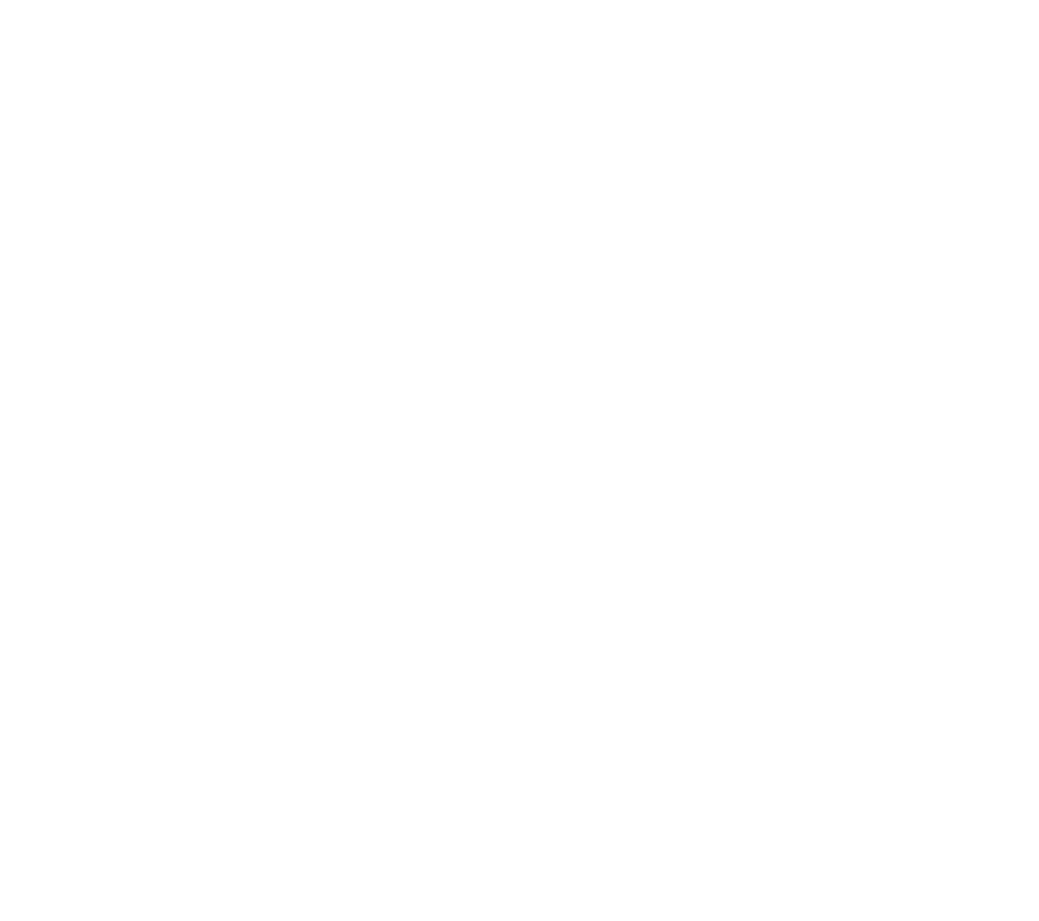
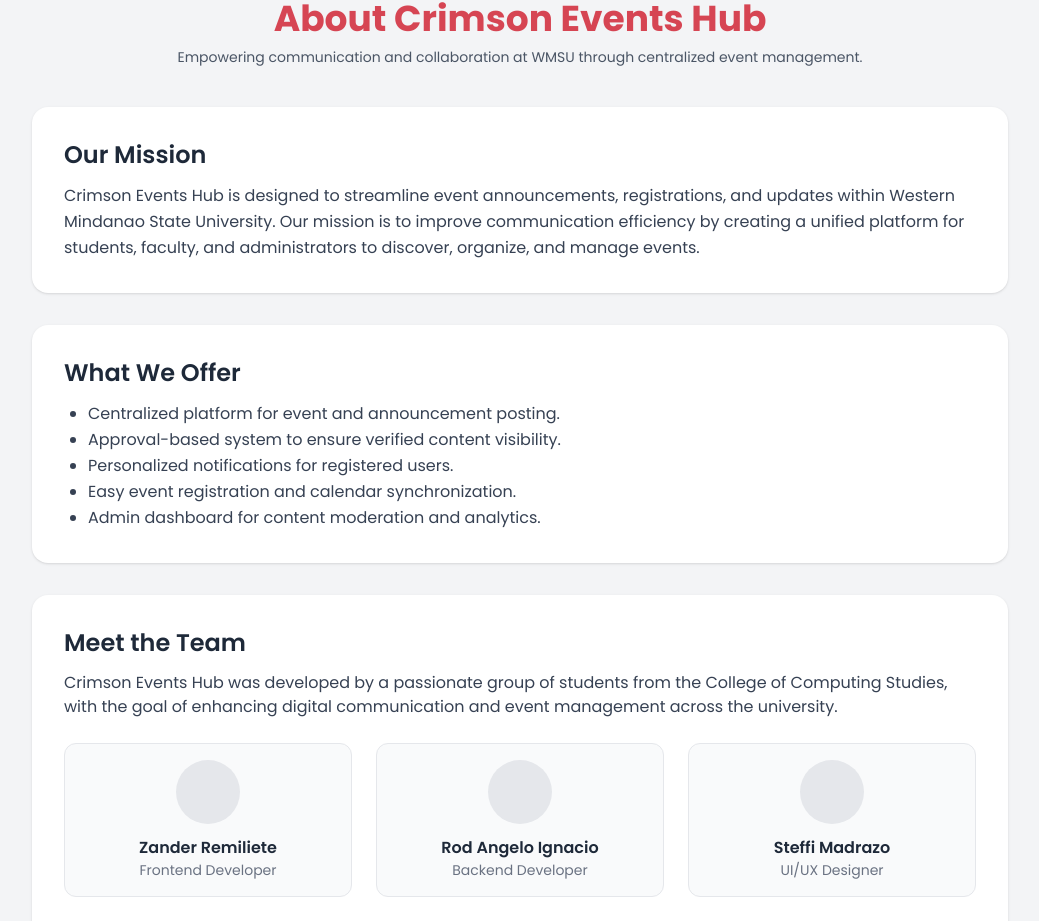
Before and after one commit to Rod2244/Crimson-Events-Hub, a React (Vite) app in the folder Frontend/: page /about in a window 1280 px wide. Before the commit this address had no page. Shown: the part 113-1034 px from the top of the page, without its empty margins (120-1159 px from the left). Before the commit the page ends 800 px from the top, so only its background shows below. Built offline with nearby package versions, Linux system fonts and the light colour scheme.

Commit message:
Added about page and modify some files

```diff
--- a/Frontend/src/App.jsx
+++ b/Frontend/src/App.jsx
@@ -2,6 +2,7 @@
 import LoginPage from "./pages/LoginPage";
 import SignupPage from "./pages/SignupPage";
 import HomePage from "./pages/HomePage";
+import AboutPage from "./pages/AboutPage";
 
 export default function App() {
   return (
@@ -11,6 +12,7 @@
         <Route path="/login" element={<LoginPage />} />
         <Route path="/signup" element={<SignupPage />} />
         <Route path="/homepage" element={<HomePage />} />
+        <Route path="/about" element={<AboutPage />} />
       </Routes>
     </Router>
   );
--- a/Frontend/src/components/Navbar.jsx
+++ b/Frontend/src/components/Navbar.jsx
@@ -1,7 +1,8 @@
 import { useState, useRef, useEffect } from "react";
 import { useNavigate } from "react-router-dom";
 import logo from "../assets/logo.jpg";
-import { Search, Bell, LogOut } from "lucide-react";
+import Button from "./Button";
+import { Search, Bell, LogOut, Contact } from "lucide-react";
 
 export default function Navbar() {
   const [showMenu, setShowMenu] = useState(false);
@@ -18,6 +19,11 @@
     return () => document.removeEventListener("mousedown", handleClickOutside);
   }, []);
 
+  const handleAboutus = () => {
+    localStorage.removeItem("user");
+    setShowMenu(false);
+    navigate("/about");
+  };
 
   const handleLogout = () => {
     localStorage.removeItem("user");
@@ -67,12 +73,18 @@
             <p className="px-4 py-2 text-sm border-b">
               Logged in as <span className="font-semibold">Marie</span>
             </p>
-            <button
+            <Button
+              onClick={handleAboutus}
+              className="w-full flex items-center gap-2 px-4 py-2 text-sm text-left hover:bg-gray-100 transition"
+            >
+              <Contact size={16} /> About Us
+            </Button>
+            <Button
               onClick={handleLogout}
               className="w-full flex items-center gap-2 px-4 py-2 text-sm text-left hover:bg-gray-100 transition"
             >
               <LogOut size={16} /> Logout
-            </button>
+            </Button>
           </div>
         )}
       </div>
--- /dev/null
+++ b/Frontend/src/pages/AboutPage.jsx
@@ -0,0 +1,64 @@
+import Navbar from "../components/Navbar";
+
+export default function AboutPage() {
+  return (
+    <div className="min-h-screen bg-gray-100">
+      <Navbar />
+
+      <main className="max-w-5xl mx-auto px-6 py-12 text-gray-800">
+        <div className="text-center mb-10">
+          <h1 className="text-4xl font-bold text-[#d64553] mb-2">About Crimson Events Hub</h1>
+          <p className="text-gray-600 text-sm">
+            Empowering communication and collaboration at WMSU through centralized event management.
+          </p>
+        </div>
+
+        <section className="bg-white p-8 rounded-2xl shadow-sm mb-8">
+          <h2 className="text-2xl font-semibold mb-3">Our Mission</h2>
+          <p className="text-gray-700 leading-relaxed">
+            Crimson Events Hub is designed to streamline event announcements, registrations,
+            and updates within Western Mindanao State University. Our mission is to improve
+            communication efficiency by creating a unified platform for students, faculty,
+            and administrators to discover, organize, and manage events.
+          </p>
+        </section>
+
+        <section className="bg-white p-8 rounded-2xl shadow-sm mb-8">
+          <h2 className="text-2xl font-semibold mb-3">What We Offer</h2>
+          <ul className="list-disc pl-6 text-gray-700 leading-relaxed">
+            <li>Centralized platform for event and announcement posting.</li>
+            <li>Approval-based system to ensure verified content visibility.</li>
+            <li>Personalized notifications for registered users.</li>
+            <li>Easy event registration and calendar synchronization.</li>
+            <li>Admin dashboard for content moderation and analytics.</li>
+          </ul>
+        </section>
+
+        <section className="bg-white p-8 rounded-2xl shadow-sm">
+          <h2 className="text-2xl font-semibold mb-3">Meet the Team</h2>
+          <p className="text-gray-700 mb-6">
+            Crimson Events Hub was developed by a passionate group of students from the College of Computing Studies,
+            with the goal of enhancing digital communication and event management across the university.
+          </p>
+          <div className="grid grid-cols-1 md:grid-cols-3 gap-6">
+            {[
+              { name: "Zander Remiliete", role: "Frontend Developer" },
+              { name: "Rod Angelo Ignacio", role: "Backend Developer" },
+              { name: "Steffi Madrazo", role: "UI/UX Designer" },
+              { name: "Ira Sermiento", role: "Assistant Developer" },
+            ].map((member, i) => (
+              <div
+                key={i}
+                className="bg-gray-50 border border-gray-200 rounded-xl p-4 text-center hover:shadow-md transition"
+              >
+                <div className="w-16 h-16 bg-gray-200 rounded-full mx-auto mb-3"></div>
+                <h3 className="font-semibold">{member.name}</h3>
+                <p className="text-sm text-gray-500">{member.role}</p>
+              </div>
+            ))}
+          </div>
+        </section>
+      </main>
+    </div>
+  );
+}
```
